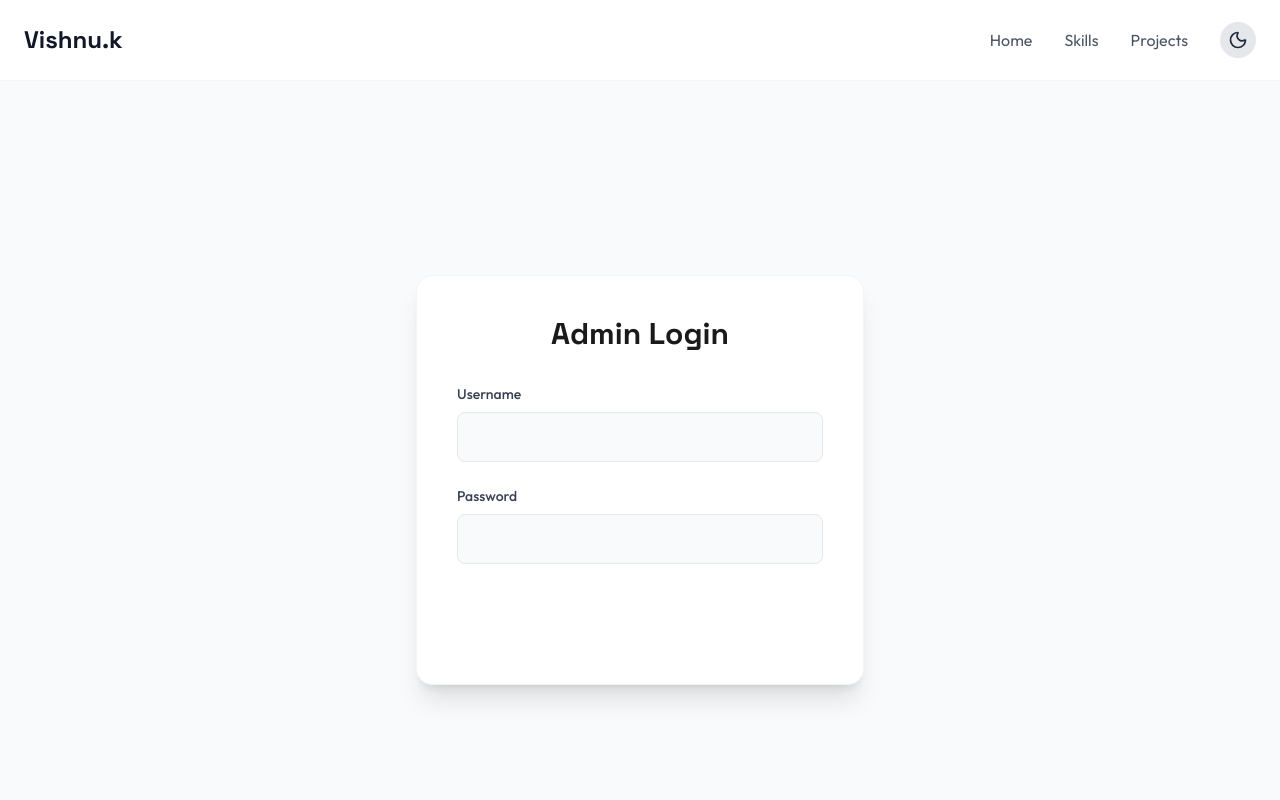
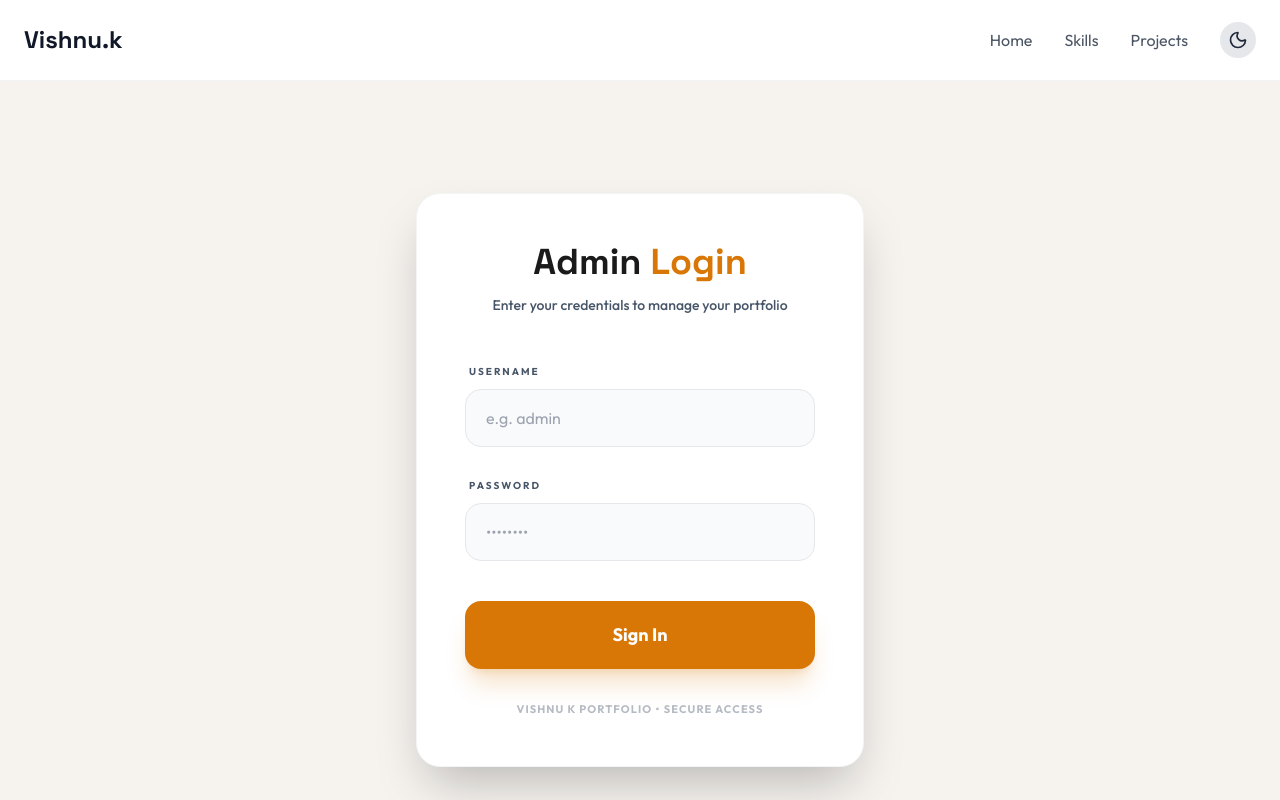
Before and after one commit to Vishnukr0007/portfolio-website-vishnu, a React (Vite) app in the folder client/: page /login in a window 1280 px wide. Shown: the top 800 px of the page. Built offline with nearby package versions, Linux system fonts and the light colour scheme; no server answers; the HTML template or start-up script is replaced by a standard one.

Commit message:
feat: Add admin login page component with authentication logic and UI.

```diff
--- a/client/src/pages/Login.jsx
+++ b/client/src/pages/Login.jsx
@@ -29,33 +29,49 @@ const Login = () => {
     };
 
     return (
-        <div className="min-h-screen flex items-center justify-center bg-gray-50 dark:bg-dark p-6 md:p-10">
-            <form onSubmit={handleSubmit} className="bg-white dark:bg-card p-8 md:p-10 rounded-2xl shadow-xl w-full max-w-md border border-gray-100 dark:border-white/5">
-                <h1 className="text-3xl font-bold font-heading mb-8 text-center dark:text-white">Admin Login</h1>
+        <div className="min-h-screen flex items-center justify-center bg-bg-light dark:bg-bg-dark p-6 md:p-10 transition-colors duration-300">
+            <div className="absolute inset-0 bg-primary-light/5 dark:bg-primary-dark/5 pointer-events-none"></div>
 
-                <div className="mb-6">
-                    <label className="block text-sm font-medium text-gray-700 dark:text-gray-300 mb-2">Username</label>
+            <form onSubmit={handleSubmit} className="relative z-10 bg-card-light dark:bg-card-dark p-8 md:p-12 rounded-3xl shadow-2xl w-full max-w-md border border-gray-100 dark:border-primary-dark/10">
+                <div className="mb-10 text-center">
+                    <h1 className="text-3xl md:text-4xl font-bold font-heading mb-3 dark:text-white">Admin <span className="text-primary-light dark:text-primary-dark">Login</span></h1>
+                    <p className="text-sm text-text-secondary-light dark:text-text-secondary-dark font-medium px-4 leading-relaxed">Enter your credentials to manage your portfolio</p>
+                </div>
+
+                <div className="space-y-6">
+                    <div className="space-y-2">
+                        <label className="text-[10px] font-bold uppercase tracking-[0.2em] text-text-secondary-light dark:text-text-secondary-dark px-1">Username</label>
                         <input
                             type="text"
                             value={username}
                             onChange={(e) => setUsername(e.target.value)}
-                        className="w-full px-4 py-3 rounded-lg bg-gray-50 dark:bg-black/20 border border-gray-200 dark:border-white/10 dark:text-white focus:outline-none focus:border-primary"
+                            placeholder="e.g. admin"
+                            className="w-full px-5 py-4 rounded-2xl bg-gray-50 dark:bg-black/20 border border-gray-200 dark:border-white/5 dark:text-white focus:outline-none focus:border-primary-light dark:focus:border-primary-dark transition-all placeholder:text-gray-400 dark:placeholder:text-gray-600"
                         />
                     </div>
 
-                <div className="mb-8">
-                    <label className="block text-sm font-medium text-gray-700 dark:text-gray-300 mb-2">Password</label>
+                    <div className="space-y-2">
+                        <label className="text-[10px] font-bold uppercase tracking-[0.2em] text-text-secondary-light dark:text-text-secondary-dark px-1">Password</label>
                         <input
                             type="password"
                             value={password}
                             onChange={(e) => setPassword(e.target.value)}
-                        className="w-full px-4 py-3 rounded-lg bg-gray-50 dark:bg-black/20 border border-gray-200 dark:border-white/10 dark:text-white focus:outline-none focus:border-primary"
+                            placeholder="••••••••"
+                            className="w-full px-5 py-4 rounded-2xl bg-gray-50 dark:bg-black/20 border border-gray-200 dark:border-white/5 dark:text-white focus:outline-none focus:border-primary-light dark:focus:border-primary-dark transition-all placeholder:text-gray-400 dark:placeholder:text-gray-600"
                         />
                     </div>
+                </div>
 
-                <button type="submit" className="w-full py-3 rounded-lg bg-primary text-white font-semibold hover:bg-primary/90 transition-colors">
-                    Login
+                <button
+                    type="submit"
+                    className="w-full mt-10 py-5 rounded-2xl bg-primary-light dark:bg-primary-dark text-white dark:text-black font-bold text-lg shadow-xl shadow-primary-light/20 dark:shadow-primary-dark/20 hover:-translate-y-1 transition-all active:scale-[0.98]"
+                >
+                    Sign In
                 </button>
+
+                <p className="mt-8 text-center text-[11px] font-bold uppercase tracking-widest text-text-secondary-light/40 dark:text-text-secondary-dark/20">
+                    VISHNU K PORTFOLIO • SECURE ACCESS
+                </p>
             </form>
         </div>
     );
```
Lines whose indentation alone changed are shown as unchanged.
